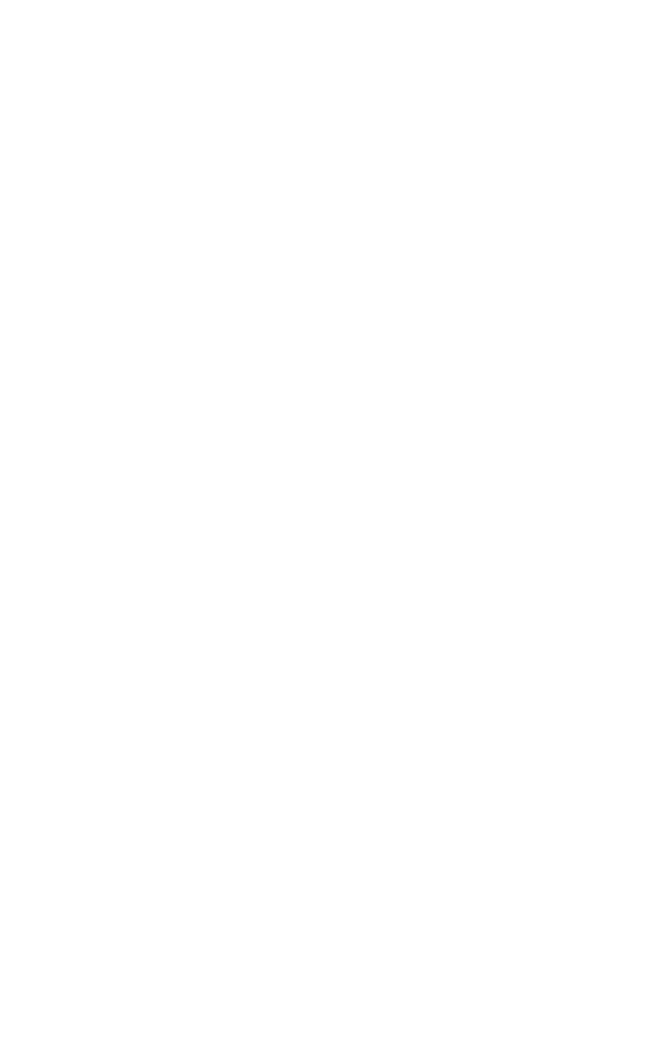
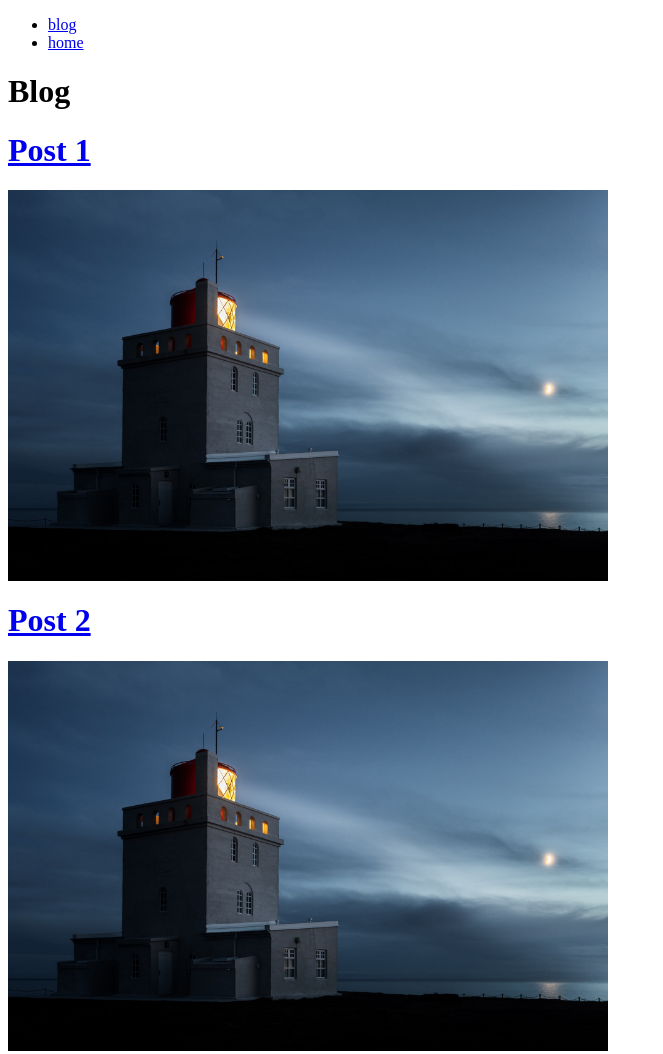
Before and after one commit to DKCGI/gatsbyFromScratch, a Gatsby site: page /blog in a window 1280 px wide. Before the commit this address had no page. Shown: the whole page, without its empty margins (0-663 px from the left). Before the commit the page ends 800 px from the top, so only its background shows below. Built offline with nearby package versions, Linux system fonts and the light colour scheme; Gatsby itself is replaced by a stand-in of ours.

Commit message:
added layout template with navigation

```diff
--- a/gatsby-config.js
+++ b/gatsby-config.js
@@ -1,33 +1,37 @@
 module.exports = {
   plugins: [
-    `gatsby-plugin-image`,
-    `gatsby-plugin-sharp`,
-    `gatsby-transformer-sharp`, // Needed for dynamic images
     {
       resolve: 'gatsby-source-filesystem',
       options: {
-        name: 'pages',
-        path: `${__dirname}/src/data/`,
+        name: 'newPages',
+        path: `${__dirname}/src/data`,
+      },
+    },
+    {
+      resolve: 'gatsby-source-filesystem',
+      options: {
+        name: 'mainPages',
+        path: `${__dirname}/src/pages`,
       },
     },
     {
       resolve: 'gatsby-source-filesystem',
       options: {
         name: 'images',
-        path: `${__dirname}/src/images/`,
+        path: `${__dirname}/src/images`,
       },
     },
+    'gatsby-plugin-image',
+    'gatsby-plugin-sharp',
+    'gatsby-transformer-sharp',
     {
       resolve: 'gatsby-transformer-remark',
       options: {
         plugins: [
           {
-            resolve: `gatsby-remark-images`,
+            resolve: 'gatsby-remark-images',
             options: {
-              // It's important to specify the maxWidth (in pixels) of
-              // the content container as this plugin uses this as the
-              // base for generating different widths of each image.
-              maxWidth: 1920,
+              maxWidth: 400,
             },
           },
         ],
--- a/gatsby-node.js
+++ b/gatsby-node.js
@@ -6,7 +6,7 @@ exports.createPages = async ({ actions, graphql }) => {
     createPage({
       path: page.slug,
       context: page,
-      component: path.resolve('src/templates/Generic.js'),
+      component: path.resolve('src/templates/generic.js'),
     });
   });
   const mdPages = await graphql(`
@@ -25,7 +25,7 @@ exports.createPages = async ({ actions, graphql }) => {
   mdPages.data.allMarkdownRemark.edges.forEach((edge) => {
     createPage({
       path: edge.node.frontmatter.slug,
-      component: path.resolve('src/templates/Markdown.js'),
+      component: `${__dirname}/src/templates/markdown.js`,
       context: {
         slug: edge.node.frontmatter.slug,
       },
--- /dev/null
+++ b/src/components/usePostData.js
@@ -0,0 +1,27 @@
+import { useStaticQuery, graphql } from 'gatsby';
+
+export const usePostData = () => {
+  const posts = useStaticQuery(
+    graphql`
+      query PostData {
+        allMarkdownRemark {
+          edges {
+            node {
+              frontmatter {
+                slug
+                title
+                featuredImage {
+                  name
+                  childImageSharp {
+                    gatsbyImageData(width: 600)
+                  }
+                }
+              }
+            }
+          }
+        }
+      }
+    `
+  );
+  return posts.allMarkdownRemark;
+};
--- a/src/data/post1.md
+++ b/src/data/post1.md
@@ -1,7 +1,7 @@
 ---
 title: Post 1
-description: Birds
 slug: post1
+featuredImage: '../images/lighthouseIceland.jpg'
 ---
 
 # Parrots and Parakeets
--- a/src/data/post2.md
+++ b/src/data/post2.md
@@ -1,9 +1,11 @@
 ---
 title: Post 2
-description: Rocco
 slug: post2
+featuredImage: '../images/lighthouseIceland.jpg'
 ---
 
 # Rocco The Ringneck
 ## Cyan colored Indian Ringneck
 ___
+
+![GATSBY_EMPTY_ALT](../images/treeInForest.jpg)
--- /dev/null
+++ b/src/pages/blog.js
@@ -0,0 +1,31 @@
+import React from 'react';
+import Layout from '../templates/layout';
+import { usePostData } from '../components/usePostData';
+import { GatsbyImage, getImage } from 'gatsby-plugin-image';
+import { Link } from 'gatsby';
+
+const Blog = () => {
+  const { edges } = usePostData();
+  return (
+    <Layout>
+      <h1>Blog</h1>
+      {edges.map((edge) => {
+        return (
+          <div>
+            <h1>
+              <Link to={'/' + edge.node.frontmatter.slug}>
+                {edge.node.frontmatter.title}
+              </Link>
+            </h1>
+            <GatsbyImage
+              image={getImage(edge.node.frontmatter.featuredImage)}
+              alt={edge.node.frontmatter.featuredImage.name}
+            ></GatsbyImage>
+          </div>
+        );
+      })}
+    </Layout>
+  );
+};
+
+export default Blog;
--- a/src/templates/Markdown.js
+++ b/src/templates/Markdown.js
@@ -1,14 +1,25 @@
 import React from 'react';
 import { graphql } from 'gatsby';
+import { GatsbyImage, getImage } from 'gatsby-plugin-image';
+import Layout from '../templates/layout';
 
 const Markdown = ({ data }) => {
   const { markdownRemark } = data;
+  const image = getImage(markdownRemark.frontmatter.featuredImage);
   return (
-    <div>
+    <Layout>
+      {image && (
+        <div>
+          <GatsbyImage
+            image={image}
+            alt={markdownRemark.frontmatter.featuredImage.name}
+            loading='eager'
+          ></GatsbyImage>
+        </div>
+      )}
       <h1>{markdownRemark.frontmatter.title}</h1>
-      <h2>{markdownRemark.frontmatter.description}</h2>
       <div dangerouslySetInnerHTML={{ __html: markdownRemark.html }}></div>
-    </div>
+    </Layout>
   );
 };
 
@@ -17,9 +28,14 @@ export const pageQuery = graphql`
     markdownRemark(frontmatter: { slug: { eq: $slug } }) {
       html
       frontmatter {
-        description
         slug
         title
+        featuredImage {
+          name
+          childImageSharp {
+            gatsbyImageData(width: 800)
+          }
+        }
       }
     }
   }
--- /dev/null
+++ b/src/templates/layout.js
@@ -0,0 +1,46 @@
+import React from 'react';
+import { Link } from 'gatsby';
+import { StaticQuery, graphql } from 'gatsby';
+
+const Header = (props) => {
+  let links = props.data.allFile.edges.filter((edge) => {
+    return edge.node.name !== '404';
+  });
+  return (
+    <ul>
+      {links.map((link) => {
+        return (
+          <li key={link.node.name}>
+            <Link to={link.node.name === 'index' ? '/' : '/' + link.node.name}>
+              {link.node.name === 'index' ? 'home' : link.node.name}
+            </Link>
+          </li>
+        );
+      })}
+    </ul>
+  );
+};
+
+const Layout = ({ children }) => {
+  return (
+    <div>
+      <StaticQuery
+        query={graphql`
+          query {
+            allFile(filter: { dir: { regex: "/pages/" } }) {
+              edges {
+                node {
+                  name
+                }
+              }
+            }
+          }
+        `}
+        render={(data) => <Header data={data} />}
+      />
+      {children}
+    </div>
+  );
+};
+
+export default Layout;
```
Also changed, not shown: package.json (+5 -3 lines), src/pages/index.js (+4 -3 lines), src/images/lighthouseIceland.jpg (added), 1 other file.
